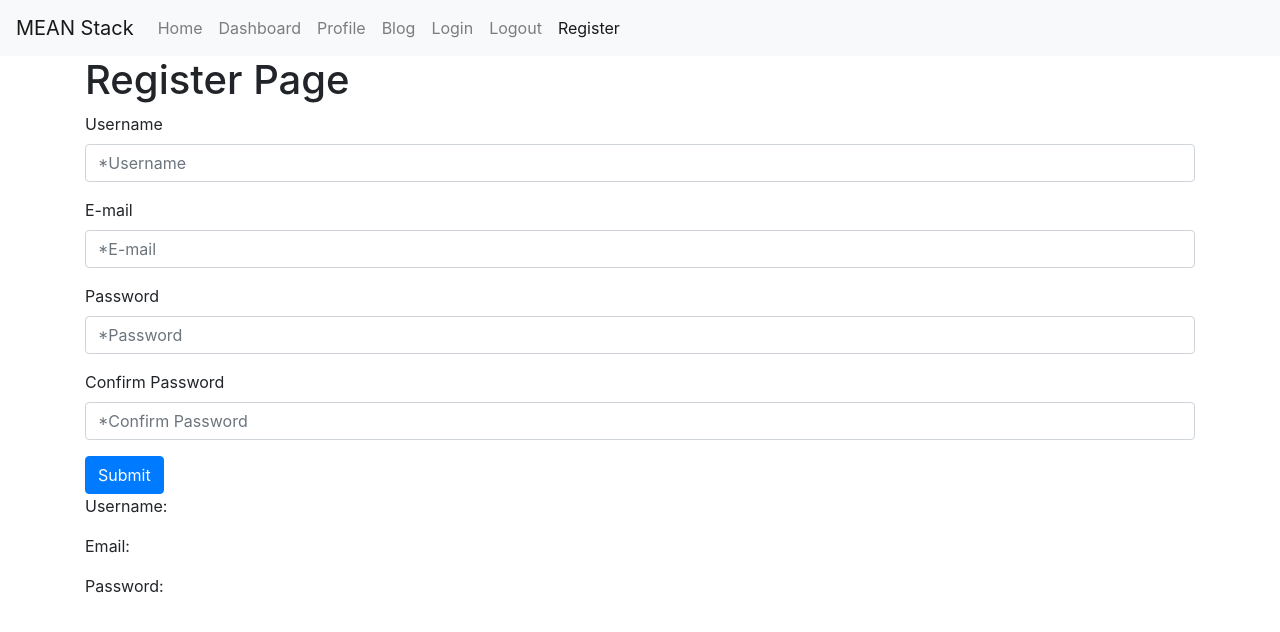
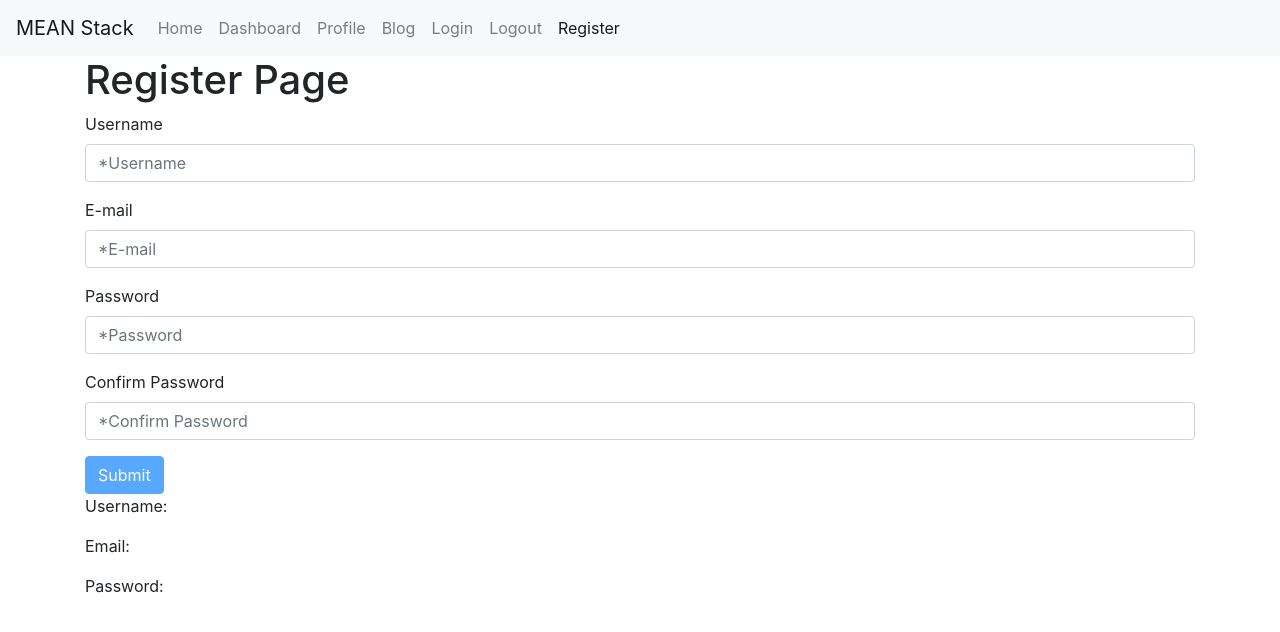
Before and after one commit to justricky21/MEAN-Stack-With-Angular-2-Tutorial, an Angular app in the folder client/: page /register in a window 1280 px wide. Shown: the top 632 px of the page. Built offline with nearby package versions, Linux system fonts and the light colour scheme.

Commit message:
Added register validation for min and max length, now adding feedback

```diff
--- a/client/src/app/components/register/register.component.html
+++ b/client/src/app/components/register/register.component.html
@@ -37,7 +37,7 @@
       </ul>
     </div>
   </div>
-  <input type="submit" class="btn btn-primary" value="Submit">
+  <input [disabled]="!form.valid" type="submit" class="btn btn-primary" value="Submit">
 </form>﻿
 
 <p>Username: {{ form.controls.username.value }} </p>
--- a/client/src/app/components/register/register.component.ts
+++ b/client/src/app/components/register/register.component.ts
@@ -18,10 +18,26 @@ export class RegisterComponent implements OnInit {
 
   createForm() {
     this.form = this.formBuilder.group({
-      email: ['', Validators.required],
-      username: ['', Validators.required],
-      password: ['', Validators.required],
-      confirm: ['', Validators.required]
+      email: ['', Validators.compose([
+        Validators.required,
+        Validators.minLength(5),
+        Validators.maxLength(30)
+      ])],
+      username: ['', Validators.compose([
+        Validators.required,
+        Validators.minLength(3),
+        Validators.maxLength(15)
+      ])],
+      password: ['', Validators.compose([
+        Validators.required,
+        Validators.minLength(8),
+        Validators.maxLength(35)
+      ])],
+      confirm: ['', Validators.compose([
+        Validators.required,
+        Validators.minLength(5),
+        Validators.maxLength(30)
+      ])]
     })
   }
 
```
